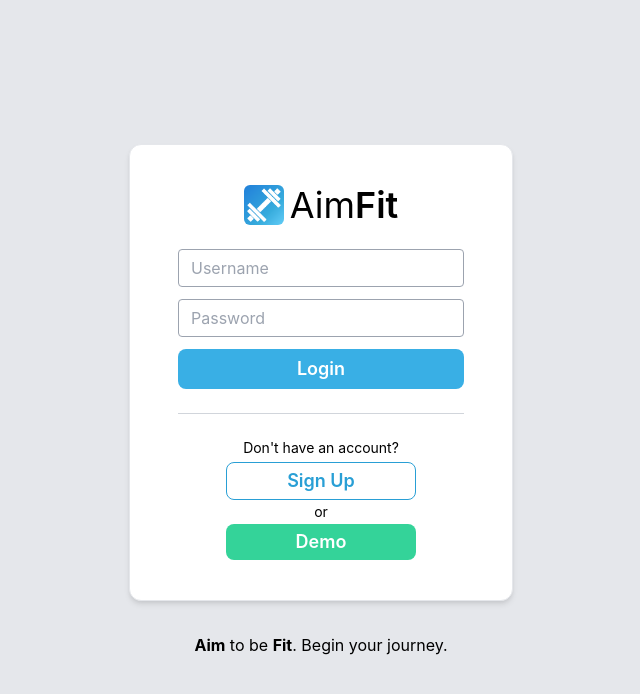
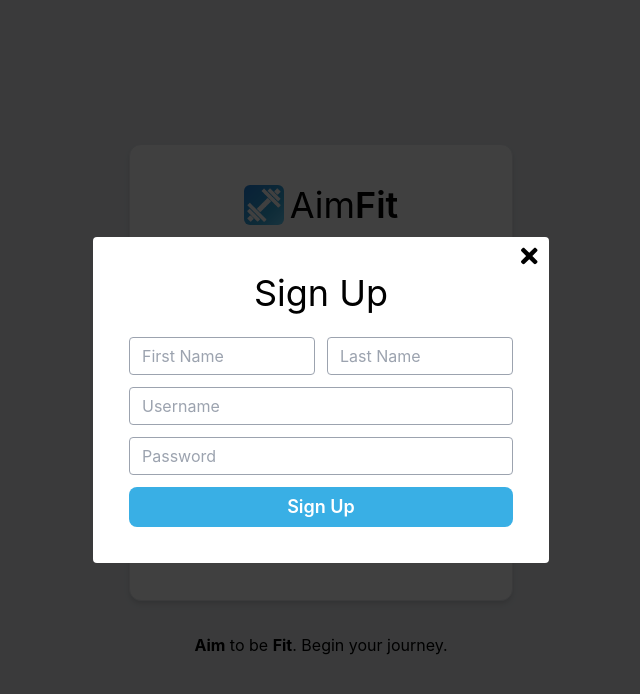
Before and after one commit to jessetran03/aimfit-react, a React (Create React App) app: page / in a window 1280 px wide. Both pictures are taken after a click on the button "Sign Up". Shown: the top 694 px of the page, without its empty margins (319-959 px from the left). Built offline with nearby package versions, Linux system fonts and the light colour scheme; no server answers.

Commit message:
update authentication

```diff
--- a/src/apollo/index.ts
+++ b/src/apollo/index.ts
@@ -1,5 +1,5 @@
 // Queries
-export { ExerciseQuery} from './queries/exercise';
+export { ExerciseQuery } from './queries/exercise';
 export { ExerciseLogQuery } from './queries/exerciseLog';
 export { ExercisesQuery } from './queries/exercises';
 export { WorkoutExercisesQuery } from './queries/workoutExercises';
@@ -8,5 +8,6 @@ export { WorkoutsQuery } from './queries/workouts';
 // Mutations
 export { AddLogEntryMutation } from './mutations/addLogEntry';
 export { AddWorkoutExerciseMutation } from './mutations/addWorkoutExercise';
+export { CreateUserMutation } from './mutations/createUser';
 export { CreateWorkoutMutation } from './mutations/createWorkout';
 export { DeleteWorkoutMutation } from './mutations/deleteWorkout';
--- /dev/null
+++ b/src/apollo/mutations/createUser.ts
@@ -0,0 +1,9 @@
+import { gql } from '@apollo/client';
+
+export const CreateUserMutation = gql`
+  mutation ($input: CreateUserInput) {
+    newUser(input: $input) {
+      id
+    }
+  }
+`;
--- a/src/components/AddWorkoutExerciseForm.tsx
+++ b/src/components/AddWorkoutExerciseForm.tsx
@@ -20,6 +20,9 @@ const AddWorkoutExerciseForm = ({
   setExerciseId,
 }: IAddWorkoutExerciseFormProps) => {
   const { data } = useQuery(ExercisesQuery);
+  const exercises = data?.exercises
+    .slice()
+    .sort((a: Exercise, b: Exercise) => (a.name > b.name ? 1 : -1));
 
   const handleSubmit = (e: FormEvent) => {
     e.preventDefault();
@@ -32,13 +35,11 @@ const AddWorkoutExerciseForm = ({
       <Select
         onChange={(e) => setExerciseId((e.target as HTMLSelectElement).value)}
       >
-        {data.exercises
-          // .sort((a: Exercise, b: Exercise) => (a.name > b.name ? -1 : 1))
-          .map((exercise: Exercise) => (
-            <option key={exercise.id} value={exercise.id}>
-              {exercise.name}
-            </option>
-          ))}
+        {exercises.map((exercise: Exercise) => (
+          <option key={exercise.id} value={exercise.id}>
+            {exercise.name}
+          </option>
+        ))}
       </Select>
       <Button primary className="mx-auto" type="submit">
         Submit
--- a/src/components/LogEntryForm.tsx
+++ b/src/components/LogEntryForm.tsx
@@ -28,21 +28,27 @@ const LogEntry = ({
         placeholder="Set Count"
         required
         type="number"
-        onChange={(e) => setSetCount(Number((e.target as HTMLInputElement).value))}
+        onChange={(e) =>
+          setSetCount(Number((e.target as HTMLInputElement).value))
+        }
       />
       <Input
         placeholder="Rep Count"
         required
         type="number"
-        onChange={(e) => setRepCount(Number((e.target as HTMLInputElement).value))}
+        onChange={(e) =>
+          setRepCount(Number((e.target as HTMLInputElement).value))
+        }
       />
       <Input
         placeholder="Weight Count"
         required
         type="number"
-        onChange={(e) => setWeightCount(Number((e.target as HTMLInputElement).value))}
+        onChange={(e) =>
+          setWeightCount(Number((e.target as HTMLInputElement).value))
+        }
       />
-      <Button className="mx-auto" type="submit">
+      <Button primary className="mx-auto" type="submit">
         Submit
       </Button>
     </form>
--- a/src/components/Nav.tsx
+++ b/src/components/Nav.tsx
@@ -32,12 +32,25 @@ const Nav = () => {
           className="fixed flex flex-col top-16 w-screen text-lg font-semibold"
           onClick={() => setOpen(false)}
         >
-          <Link className="bg-gray-100 w-full text-center p-4 border" to="/workouts">
+          <Link
+            className="bg-gray-100 w-full text-center p-4 border"
+            to="/workouts"
+          >
             Workouts
           </Link>
-          <Link className="bg-gray-100 w-full text-center p-4 border" to="/exercises">
+          <Link
+            className="bg-gray-100 w-full text-center p-4 border"
+            to="/exercises"
+          >
             Exercises
           </Link>
+          <a
+            className="bg-gray-100 w-full text-center p-4 border"
+            href="/"
+            onClick={() => localStorage.clear()}
+          >
+            Sign Out
+          </a>
         </div>
       )}
     </>
--- /dev/null
+++ b/src/components/Signup.tsx
@@ -0,0 +1,66 @@
+import { useState } from 'react';
+import { useMutation } from '@apollo/client';
+import { CreateUserMutation } from '../apollo';
+import Button from '../components/Button';
+import Input from '../components/Input';
+
+interface ISignupProps {
+  setClosed: () => void;
+}
+
+const Signup = ({ setClosed }: ISignupProps) => {
+  const [firstName, setFirstName] = useState<string>('');
+  const [lastName, setLastName] = useState<string>('');
+  const [username, setUsername] = useState<string>('');
+  const [password, setPassword] = useState<string>('');
+
+  const [createUser, { loading, error }] = useMutation(CreateUserMutation, {
+    variables: {
+      input: { firstName, lastName, username, password },
+    },
+    onCompleted: setClosed,
+  });
+
+  return (
+    <div className="w-96">
+      <div className="flex-row flex justify-center mb-6">
+        <div className="text-4xl">Sign Up</div>
+      </div>
+      <form className="flex flex-col" onSubmit={() => createUser()}>
+        <div className="flex flex-row space-x-3">
+          <Input
+            className="py-1.5 px-3 mb-3 w-1/2"
+            placeholder="First Name"
+            value={firstName}
+            onChange={(e) => setFirstName((e.target as HTMLInputElement).value)}
+          />
+          <Input
+            className="py-1.5 px-3 mb-3 w-1/2"
+            placeholder="Last Name"
+            value={lastName}
+            onChange={(e) => setLastName((e.target as HTMLInputElement).value)}
+          />
+        </div>
+        <Input
+          className="py-1.5 px-3 mb-3"
+          placeholder="Username"
+          value={username}
+          onChange={(e) => setUsername((e.target as HTMLInputElement).value)}
+        />
+        <Input
+          className="py-1.5 px-3 mb-3"
+          placeholder="Password"
+          type="password"
+          value={password}
+          onChange={(e) => setPassword((e.target as HTMLInputElement).value)}
+        />
+        <Button className="py-1.5" primary>
+          {loading ? 'Processing...' : 'Sign Up'}
+        </Button>
+        {error && <div className="text-red-300">{error}</div>}
+      </form>
+    </div>
+  );
+};
+
+export default Signup;
--- a/src/config.ts
+++ b/src/config.ts
@@ -2,3 +2,6 @@ export const GRAPHQL_URI =
   process.env.REACT_APP_GRAPHQL_URI || 'http://localhost:9000/graphql';
 export const API_BASE_URI =
   process.env.REACT_APP_BASE_API_URI || 'http://localhost:9000';
+
+export const DEMO_USERNAME = process.env.DEMO_USERNAME;
+export const DEMO_PASSWORD = process.env.DEMO_PASSWORD;
--- a/src/pages/Exercises.tsx
+++ b/src/pages/Exercises.tsx
@@ -11,6 +11,9 @@ interface Exercise {
 
 const Exercises = () => {
   const { loading, error, data } = useQuery(ExercisesQuery);
+  const exercises = data?.exercises
+    .slice()
+    .sort((a: Exercise, b: Exercise) => (a.name > b.name ? 1 : -1));
   if (loading) return <div>Loading</div>;
   if (error) return <div>Error!</div>;
   return (
@@ -19,7 +22,7 @@ const Exercises = () => {
         <Link to="/exercises">Exercises</Link>
       </div>
       <div className="grid grid-cols-1 sm:grid-cols-2 md:grid-cols-3 lg:grid-cols-4 xl:grid-cols-5">
-        {data.exercises.map((exercise: Exercise) => (
+        {exercises.map((exercise: Exercise) => (
           <Link
             to={`/exercises/${exercise.id}`}
             key={exercise.id}
--- a/src/pages/Login.tsx
+++ b/src/pages/Login.tsx
@@ -1,13 +1,18 @@
 import { Dispatch, SetStateAction, FormEvent, useState } from 'react';
 import axios from 'axios';
+import Signup from '../components/Signup';
+import Modal from '../components/Modal';
+import useModal from '../hooks/useModal';
 import Input from '../components/Input';
 import Button from '../components/Button';
+import { DEMO_USERNAME, DEMO_PASSWORD } from '../config';
 
 interface ILoginProps {
   setLoggedIn: Dispatch<SetStateAction<boolean>>;
 }
 
 const Login = ({ setLoggedIn }: ILoginProps) => {
+  const { isOpen, setOpen, setClosed } = useModal();
   const [username, setUsername] = useState<string>('');
   const [password, setPassword] = useState<string>('');
   const [error, setError] = useState(null);
@@ -16,6 +21,7 @@ const Login = ({ setLoggedIn }: ILoginProps) => {
 
   const handleSubmit = (e: FormEvent) => {
     e.preventDefault();
+    console.log({ username, password });
     setLoginLoading(true);
     axios
       .post('/login', {
@@ -23,9 +29,9 @@ const Login = ({ setLoggedIn }: ILoginProps) => {
         password,
       })
       .then((res) => {
+        setLoginLoading(false);
         localStorage.setItem('authToken', res.data.token);
         setLoggedIn(true);
-        setLoginLoading(false);
       })
       .catch((res) => {
         setError(res.error);
@@ -38,13 +44,13 @@ const Login = ({ setLoggedIn }: ILoginProps) => {
     setDemoLoading(true);
     axios
       .post('/login', {
-        username: 'Jisoo',
-        password: 'Jisoo',
+        username: DEMO_USERNAME,
+        password: DEMO_PASSWORD,
       })
       .then((res) => {
+        setDemoLoading(false);
         localStorage.setItem('authToken', res.data.token);
         setLoggedIn(true);
-        setDemoLoading(false);
       })
       .catch(() => setDemoLoading(false));
   };
@@ -85,7 +91,10 @@ const Login = ({ setLoggedIn }: ILoginProps) => {
         <hr className="border-gray-300" />
         <br />
         <div className="mb-1 text-sm">Don&apos;t have an account?</div>
-        <Button className="hover:bg-gray-100 text-secondary border border-secondary w-2/3 m-auto">
+        <Button
+          className="hover:bg-gray-100 text-secondary border border-secondary w-2/3 m-auto"
+          onClick={() => setOpen()}
+        >
           Sign Up
         </Button>
         <div className="my-0.5 text-sm">or</div>
@@ -101,6 +110,9 @@ const Login = ({ setLoggedIn }: ILoginProps) => {
       <div>
         <strong>Aim</strong> to be <strong>Fit</strong>. Begin your journey.
       </div>
+      <Modal isOpen={isOpen} setClosed={setClosed}>
+        <Signup setClosed={setClosed} />
+      </Modal>
     </div>
   );
 };
--- a/src/pages/WorkoutPage.tsx
+++ b/src/pages/WorkoutPage.tsx
@@ -59,7 +59,7 @@ const WorkoutPage = () => {
         {workoutExercises.map((workoutExercise: WorkoutExercise) => (
           <Link
             to={`/exercises/${workoutExercise.exercise.id}`}
-            key={workoutExercise.exercise.id}
+            key={workoutExercise.id}
             className="h-24 border-2 p-5 text-2xl flex justify-center items-center m-3"
           >
             {workoutExercise.exercise.name}
```
Also changed, not shown: .eslintrc.js.
